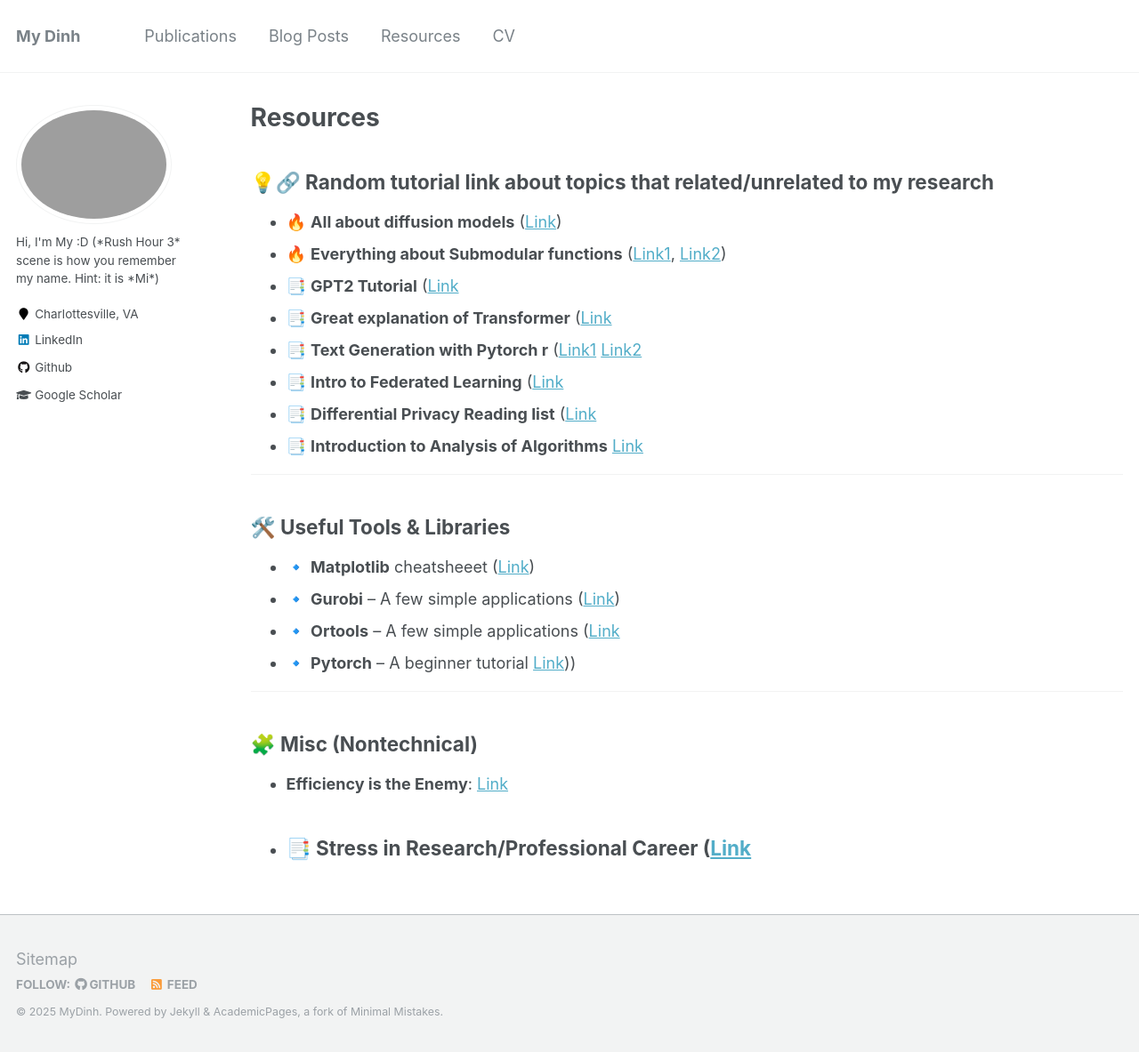
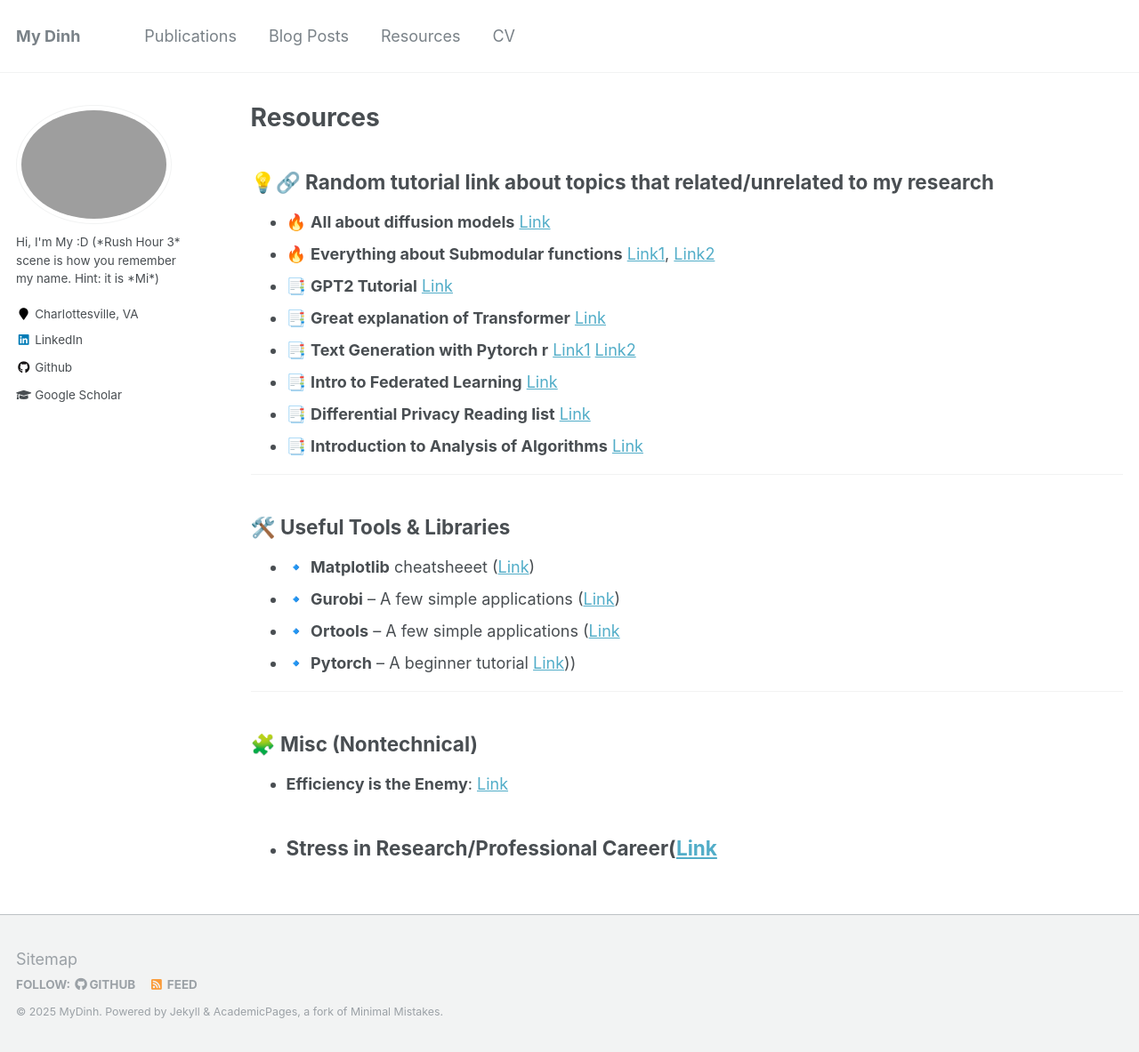
Before and after one commit to mdinh186/mdinh186.github.io, a Jekyll site: the page built from _pages/resources.md, in a window 1280 px wide and 1183 px high. Shown: the whole window at 89% size. Built offline with Jekyll 4.4.1, drawn with Linux system fonts in a browser that asks for light colours.

Commit message:
fix format

```diff
--- a/_pages/resources.md
+++ b/_pages/resources.md
@@ -27,13 +27,13 @@ author_profile: true
 
 ## 💡🔗 Random tutorial link about topics that related/unrelated to my research
 
-- 🔥 **All about diffusion models**  ([Link](https://calvinyluo.com/2022/08/26/diffusion-tutorial.html#mjx-eqn%3Aeq%3A132))
-- 🔥 **Everything about Submodular functions**  ([Link1](https://arxiv.org/pdf/1111.6453), [Link2](https://people.csail.mit.edu/stefje/fall15/))
-- 📑 **GPT2 Tutorial**  ([Link](https://jalammar.github.io/illustrated-gpt2/)
-- 📑 **Great explanation of Transformer**  ([Link](https://jalammar.github.io/illustrated-transformer/)
-- 📑 **Text Generation with Pytorch r**  ([Link1](https://github.com/falloutdurham/beginners-pytorch-deep-learning/blob/master/chapter9/Chapter9.5.ipynb)  [Link2](https://huggingface.co/blog/how-to-train)
-- 📑 **Intro to Federated Learning**  ([Link](https://github.com/ayushm-agrawal/Federated-Learning-Implementations/blob/master/README.md)
-- 📑 **Differential Privacy Reading list**  ([Link](https://desfontain.es/blog/differential-privacy-reading-list.html)
+- 🔥 **All about diffusion models**  [Link](https://calvinyluo.com/2022/08/26/diffusion-tutorial.html#mjx-eqn%3Aeq%3A132)
+- 🔥 **Everything about Submodular functions**  [Link1](https://arxiv.org/pdf/1111.6453), [Link2](https://people.csail.mit.edu/stefje/fall15/)
+- 📑 **GPT2 Tutorial**  [Link](https://jalammar.github.io/illustrated-gpt2/)
+- 📑 **Great explanation of Transformer**  [Link](https://jalammar.github.io/illustrated-transformer/)
+- 📑 **Text Generation with Pytorch r**  [Link1](https://github.com/falloutdurham/beginners-pytorch-deep-learning/blob/master/chapter9/Chapter9.5.ipynb)  [Link2](https://huggingface.co/blog/how-to-train)
+- 📑 **Intro to Federated Learning**  [Link](https://github.com/ayushm-agrawal/Federated-Learning-Implementations/blob/master/README.md)
+- 📑 **Differential Privacy Reading list**  [Link](https://desfontain.es/blog/differential-privacy-reading-list.html)
 -  📑 **Introduction to Analysis of Algorithms** [Link](https://www.cs.cornell.edu/courses/cs6820/2019fa/lectures.html)
 
 ---
@@ -51,8 +51,8 @@ author_profile: true
 
 
 ## 🧩 Misc (Nontechnical)
-- **Efficiency is the Enemy**: [Link]((https://fs.blog/slack/))
-- 📑 **Stress in Research/Professional Career**  ([Link](https://www.theexclusive.org/tag/stress%20in%20research/)
+- **Efficiency is the Enemy**: [Link](https://fs.blog/slack/)
+- **Stress in Research/Professional Career**([Link](https://www.theexclusive.org/tag/stress%20in%20research/)
 ---
 <!-- ### 🎓 Machine Learning & Optimization -->
 
```
